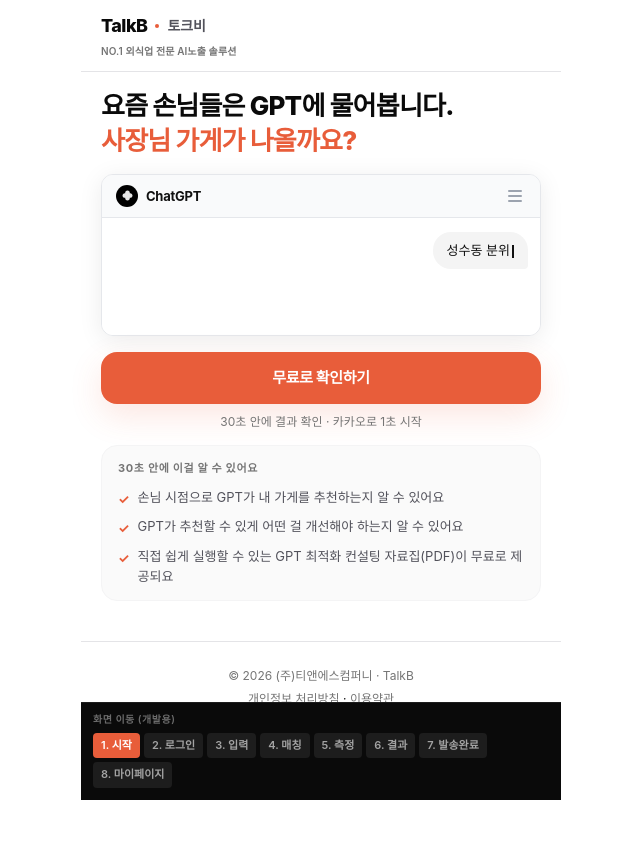
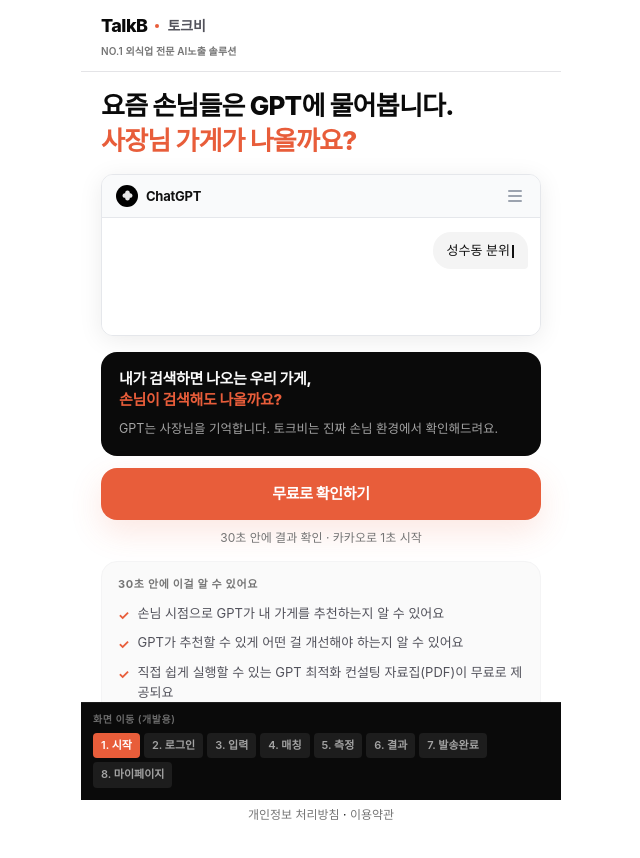
Before and after one commit to TNSCOMPANY-PM/TalkB-app, a Next.js app: page / in a window 1280 px wide. Shown: the top 858 px of the page, without its empty margins (319-959 px from the left). Built offline with nearby package versions, Linux system fonts and the light colour scheme; a web font is replaced by a local one.

Commit message:
홈 버튼 상단 손님 시점 강조 문구 추가

```diff
--- a/app/page.tsx
+++ b/app/page.tsx
@@ -20,6 +20,20 @@
 
         {/* GPT 검색창 데모 */}
         <TypewriterSearch />
+
+        {/* 버튼 상단 문구 */}
+        <div style={{
+          background: "var(--bg-dark)", borderRadius: "var(--r-md)",
+          padding: "16px 18px", marginBottom: "12px",
+        }}>
+          <p style={{ fontSize: "15px", fontWeight: 800, color: "#FAFAFA", lineHeight: 1.45, margin: "0 0 8px", letterSpacing: "-0.02em" }}>
+            내가 검색하면 나오는 우리 가게,<br />
+            <span style={{ color: "var(--accent)" }}>손님이 검색해도 나올까요?</span>
+          </p>
+          <p style={{ fontSize: "12.5px", color: "#A3A3A3", margin: 0, lineHeight: 1.65 }}>
+            GPT는 사장님을 기억합니다. 토크비는 진짜 손님 환경에서 확인해드려요.
+          </p>
+        </div>
 
         {/* CTA */}
         <Link href="/diagnosis/login" style={{
```
